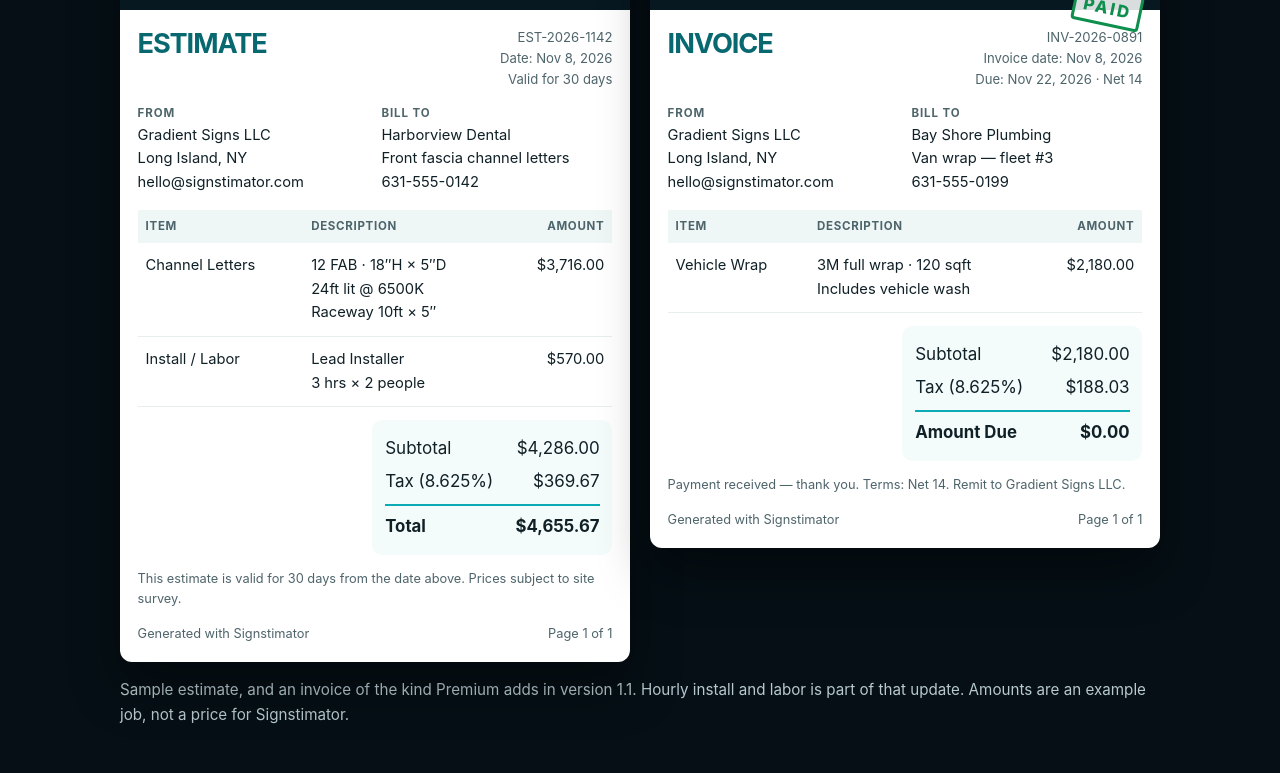
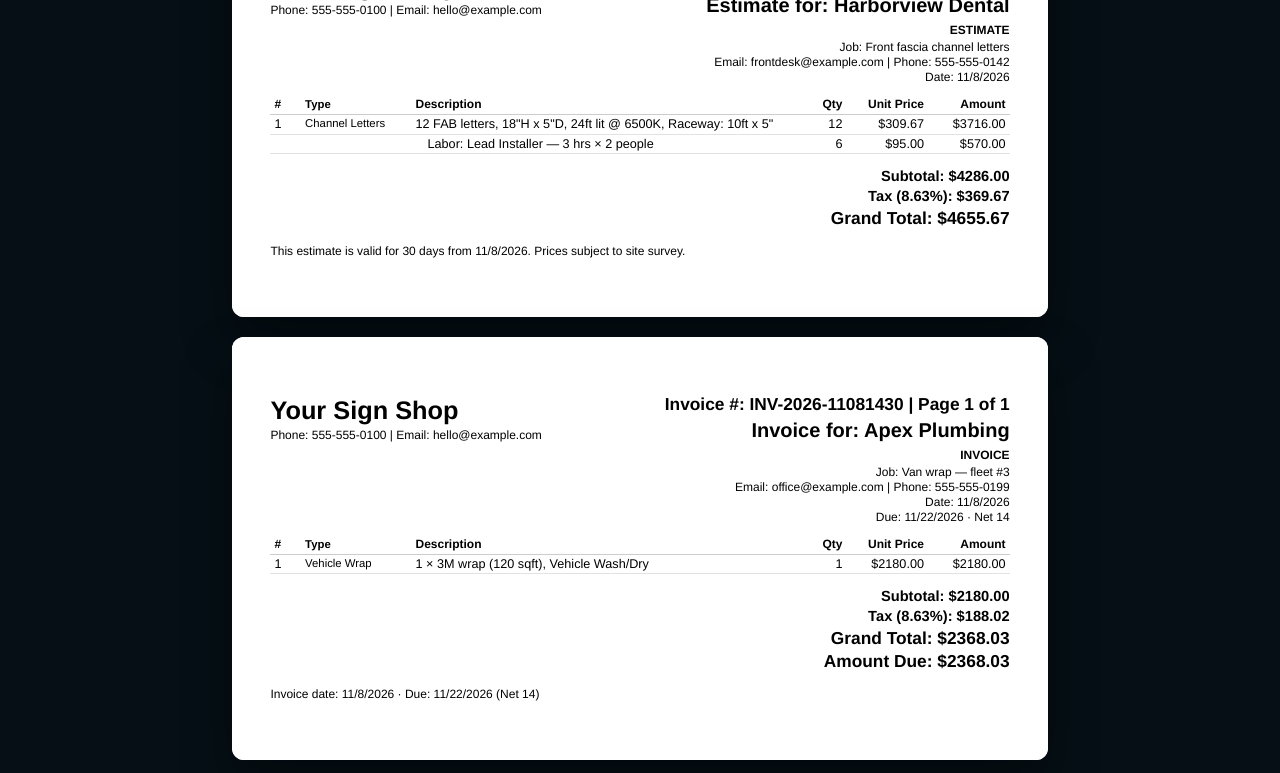
Before and after one commit to gradientsigns/signstimator-site, a plain HTML site: page index.html in a window 1280 px wide. Shown: the part 2815-3588 px from the top of the page. Drawn offline with Linux system fonts and the light colour scheme.

Commit message:
Match sample paperwork to the app export and drop Long Island.
The estimates section now uses the unbranded US Letter HTML from the app, with a generic shop name and 555 numbers. Long Island, Bay Shore, and 631 sample lines are gone.

Co-authored-by: gradientsigns <gradientsigns@users.noreply.github.com>

```diff
--- a/css/styles.css
+++ b/css/styles.css
@@ -340,6 +340,8 @@ h3 { letter-spacing: -0.02em; line-height: 1.25; }
 }
 
 .pair-figure { margin: 0; }
+
+.docs-figure { margin: 0; }
 
 .pair-figure figcaption,
 .docs-figure figcaption {
@@ -732,152 +734,106 @@ h3 { letter-spacing: -0.02em; line-height: 1.25; }
 .docs {
   display: grid;
   gap: 1.25rem;
+  grid-template-columns: minmax(0, 1fr);
 }
 
-.paper {
+/* Unbranded shop PDF, scoped from utils/estimatePdf.js.
+   Letter width when the column can hold 8.5in. Narrow screens reflow the same fields. */
+.export-frame {
+  width: 100%;
+  max-width: 8.5in;
+  min-width: 0;
+  margin-inline: auto;
   background: #fff;
-  color: var(--text);
+  color: #000;
   border-radius: 12px;
   overflow: hidden;
   box-shadow: 0 24px 50px rgba(0, 0, 0, 0.35);
-  position: relative;
 }
 
-.paper-top {
-  background: #071820;
-  color: #fff;
-  display: flex;
-  gap: 0.75rem;
-  align-items: center;
-  padding: 0.85rem 1rem;
+.export-doc {
+  background: #fff;
+  color: #000;
+  font-family: Helvetica, Arial, sans-serif;
+  font-size: 10pt;
 }
 
-.paper-top img {
-  width: 46px;
-  height: 46px;
-  border-radius: 12px;
-  display: block;
+.export-doc .page {
+  padding: 0.6in 0.4in;
+  background: #fff;
+  color: #000;
 }
 
-.paper-top strong { display: block; letter-spacing: -0.02em; }
-.paper-top span { display: block; color: #b7c9ce; font-size: 0.85rem; }
+.export-doc .head { display: flex; justify-content: space-between; align-items: flex-start; width: 100%; }
+.export-doc .left { width: 46%; padding-right: 8pt; }
+.export-doc .right { width: 52%; text-align: right; }
+.export-doc .coname { font-size: 19pt; font-weight: 700; line-height: 1.1; margin: 2pt 0; color: #000; }
+.export-doc .doc { font-size: 13pt; font-weight: 700; line-height: 1.2; margin: 0 0 2pt; color: #000; }
+.export-doc .forwho { font-size: 15pt; font-weight: 700; line-height: 1.2; margin: 0 0 3pt; color: #000; }
+.export-doc .kind { font-size: 9pt; font-weight: 700; margin: 0; color: #000; }
+.export-doc .tiny { font-size: 9pt; line-height: 1.25; margin: 0; color: #000; }
+.export-doc .paid { font-size: 11pt; font-weight: 700; margin-top: 3pt; color: #000; }
+.export-doc table { width: 100%; border-collapse: collapse; margin-top: 8pt; table-layout: fixed; }
+.export-doc tr { page-break-inside: avoid; }
+.export-doc th,
+.export-doc td {
+  border: none;
+  border-bottom: 0.6pt solid #e2e2e2;
+  padding: 2px 4px;
+  font-size: 9.5pt;
+  line-height: 1.15;
+  font-weight: 400;
+  text-align: left;
+  vertical-align: top;
+  background: #fff;
+  color: #000;
+  overflow-wrap: break-word;
+}
+.export-doc th { font-weight: 700; border-bottom: 0.75pt solid #ccc; font-size: 9pt; }
+.export-doc .col-num { width: 0.32in; }
+.export-doc .col-type { width: 1.15in; font-size: 8.5pt; white-space: nowrap; }
+.export-doc .col-desc { font-size: 9.5pt; white-space: normal; }
+.export-doc .labor-desc { padding-left: 12pt; }
+.export-doc .col-qty,
+.export-doc th.col-qty { width: 0.42in; text-align: right; }
+.export-doc .col-unit,
+.export-doc th.col-unit { width: 0.85in; text-align: right; white-space: nowrap; }
+.export-doc .col-price,
+.export-doc th.col-price { width: 0.85in; text-align: right; white-space: nowrap; }
+.export-doc .totals { margin-top: 10pt; text-align: right; font-weight: 700; font-size: 11pt; line-height: 1.35; color: #000; }
+.export-doc .totals .grand { font-size: 13pt; }
+.export-doc .note { margin-top: 10pt; font-size: 9pt; line-height: 1.3; font-weight: 400; text-align: left; color: #000; }
 
-.paper-body { padding: 1.05rem 1.1rem 0.9rem; }
-
-.doc-kicker {
-  display: flex;
-  justify-content: space-between;
-  gap: 1rem;
-  align-items: flex-start;
-}
-
-.doc-title {
-  margin: 0;
-  color: var(--teal-ink);
-  font-size: 1.7rem;
-  letter-spacing: -0.04em;
-}
-
-.doc-meta {
-  margin: 0;
-  text-align: right;
-  font-size: 0.82rem;
-  color: var(--muted);
-}
-
-.parties {
-  display: grid;
-  gap: 0.8rem;
-  margin: 1rem 0;
-  font-size: 0.92rem;
-}
-
-.parties h3 {
-  margin: 0 0 0.2rem;
-  font-size: 0.72rem;
-  letter-spacing: 0.08em;
-  text-transform: uppercase;
-  color: var(--muted);
-}
-
-.parties p { margin: 0; }
-
-.doc-table {
-  width: 100%;
-  border-collapse: collapse;
-  font-size: 0.92rem;
-}
-
-.doc-table th {
-  text-align: left;
-  font-size: 0.72rem;
-  letter-spacing: 0.06em;
-  text-transform: uppercase;
-  color: var(--muted);
-  background: #eef6f6;
-  padding: 0.45rem 0.5rem;
-}
-
-.doc-table td {
-  padding: 0.7rem 0.5rem;
-  vertical-align: top;
-  border-bottom: 1px solid #e6eeee;
-}
-
-.doc-table td:first-child,
-.doc-table th:first-child { white-space: nowrap; }
-
-.doc-table td:last-child,
-.doc-table th:last-child { text-align: right; }
-
-.totals {
-  margin-left: auto;
-  width: min(100%, 240px);
-  margin-top: 0.8rem;
-  background: #f4fbfb;
-  border-radius: 10px;
-  padding: 0.7rem 0.8rem;
-}
-
-.totals div {
-  display: flex;
-  justify-content: space-between;
-  gap: 1rem;
-  padding: 0.2rem 0;
-}
-
-.totals .grand {
-  border-top: 2px solid var(--teal);
-  margin-top: 0.35rem;
-  padding-top: 0.45rem;
-  font-size: 1.05rem;
-}
-
-.fine {
-  color: var(--muted);
-  font-size: 0.8rem;
-  margin: 0.9rem 0 0.2rem;
-}
-
-.print-row {
-  display: flex;
-  justify-content: space-between;
-  gap: 1rem;
-}
-
-.paid {
-  position: absolute;
-  top: 78px;
-  right: 18px;
-  border: 3px solid #0f8f4d;
-  color: #0f8f4d;
-  font-weight: 800;
-  letter-spacing: 0.14em;
-  padding: 0.1rem 0.45rem;
-  transform: rotate(12deg);
-  border-radius: 4px;
-  background: rgba(255, 255, 255, 0.85);
-  font-size: 1.05rem;
+@media (max-width: 859px) {
+  .export-doc .page { padding: 14px 10px 16px; }
+  .export-doc .head { flex-direction: column; gap: 8px; }
+  .export-doc .left,
+  .export-doc .right { width: 100%; padding-right: 0; }
+  .export-doc .right { text-align: left; }
+  .export-doc .coname { font-size: 18pt; }
+  .export-doc .doc { font-size: 11pt; }
+  .export-doc .forwho { font-size: 13pt; }
+  .export-doc .tiny,
+  .export-doc .kind { font-size: 10pt; }
+  .export-doc table { table-layout: auto; }
+  .export-doc .col-num,
+  .export-doc .col-type,
+  .export-doc .col-qty,
+  .export-doc th.col-qty,
+  .export-doc .col-unit,
+  .export-doc th.col-unit,
+  .export-doc .col-price,
+  .export-doc th.col-price { width: auto; }
+  .export-doc .col-type { white-space: normal; }
+  .export-doc th,
+  .export-doc td { overflow-wrap: normal; padding: 3px 3px; }
+  .export-doc th.col-unit,
+  .export-doc th.col-price { white-space: normal; }
+  .export-doc td.col-qty,
+  .export-doc td.col-unit,
+  .export-doc td.col-price { white-space: nowrap; }
+  .export-doc .col-desc { overflow-wrap: break-word; }
+  .export-doc .labor-desc { padding-left: 0; }
 }
 
 .plans {
@@ -1096,7 +1052,6 @@ h3 { letter-spacing: -0.02em; line-height: 1.25; }
 
 @media (min-width: 640px) {
   .cards { grid-template-columns: 1fr 1fr; }
-  .parties { grid-template-columns: 1fr 1fr; }
   .prose { padding: 2rem 2.2rem 2.2rem; }
 }
 
@@ -1108,7 +1063,6 @@ h3 { letter-spacing: -0.02em; line-height: 1.25; }
     align-items: flex-start;
   }
   .plans { grid-template-columns: 1fr 1fr; }
-  .docs { grid-template-columns: 1fr 1fr; align-items: start; }
 }
 
 @media (min-width: 980px) {
--- a/index.html
+++ b/index.html
@@ -323,89 +323,116 @@
         <h2>Estimates and invoices</h2>
         <p class="section-lead">Version 1.0 includes PDF and text export. Version 1.1 Premium adds JPEG export, CSV and QuickBooks export, and Estimate to Invoice. The paperwork below is a sample job.</p>
         <figure class="docs-figure">
-          <div class="docs" aria-hidden="true">
-            <article class="paper">
-              <header class="paper-top">
-                <img src="assets/logo.jpg" alt="" width="46" height="46">
-                <div><strong>Signstimator</strong><span>Gradient Signs LLC<br>Long Island, NY</span></div>
-              </header>
-              <div class="paper-body">
-                <div class="doc-kicker">
-                  <h3 class="doc-title">ESTIMATE</h3>
-                  <p class="doc-meta">EST-2026-1142<br>Date: Nov 8, 2026<br>Valid for 30 days</p>
+          <!-- Sample pages are the app's unbranded PDF HTML from utils/estimatePdf.js. -->
+          <div class="docs">
+            <article class="export-frame">
+              <div class="export-doc">
+                <div class="page">
+                  <div class="head">
+                    <div class="left">
+                      <div class="coname">Your Sign Shop</div>
+                      <div class="tiny"></div>
+                      <div class="tiny">Phone: 555-555-0100 | Email: hello@example.com</div>
                     </div>
-                <div class="parties">
-                  <div>
-                    <h3>From</h3>
-                    <p>Gradient Signs LLC<br>Long Island, NY<br>hello@signstimator.com</p>
-                  </div>
-                  <div>
-                    <h3>Bill to</h3>
-                    <p>Harborview Dental<br>Front fascia channel letters<br>631-555-0142</p>
+                    <div class="right">
+                      <div class="doc">Invoice #: EST-2026-11080941 | Page 1 of 1</div>
+                      <div class="forwho">Estimate for: Harborview Dental</div>
+                      <div class="kind">ESTIMATE</div>
+                      <div class="tiny">Job: Front fascia channel letters</div>
+                      <div class="tiny"></div>
+                      <div class="tiny">Email: frontdesk@example.com | Phone: 555-555-0142</div>
+                      <div class="tiny">Date: 11/8/2026</div>
                     </div>
                   </div>
-                <table class="doc-table">
-                  <thead><tr><th>Item</th><th>Description</th><th>Amount</th></tr></thead>
+                  <table>
+                    <thead>
+                      <tr>
+                        <th class="col-num">#</th>
+                        <th class="col-type">Type</th>
+                        <th>Description</th>
+                        <th class="col-qty">Qty</th>
+                        <th class="col-unit">Unit Price</th>
+                        <th class="col-price">Amount</th>
+                      </tr>
+                    </thead>
                     <tbody>
                       <tr>
-                      <td>Channel Letters</td>
-                      <td>12 FAB · 18″H × 5″D<br>24ft lit @ 6500K<br>Raceway 10ft × 5″</td>
-                      <td>$3,716.00</td>
+                        <td class="col-num">1</td>
+                        <td class="col-type">Channel Letters</td>
+                        <td class="col-desc">12 FAB letters, 18"H x 5"D, 24ft lit @ 6500K, Raceway: 10ft x 5"</td>
+                        <td class="col-qty">12</td>
+                        <td class="col-unit">$309.67</td>
+                        <td class="col-price">$3716.00</td>
                       </tr>
-                    <tr>
-                      <td>Install / Labor</td>
-                      <td>Lead Installer<br>3 hrs × 2 people</td>
-                      <td>$570.00</td>
+                      <tr class="labor">
+                        <td class="col-num"></td>
+                        <td class="col-type"></td>
+                        <td class="col-desc labor-desc">Labor: Lead Installer — 3 hrs × 2 people</td>
+                        <td class="col-qty">6</td>
+                        <td class="col-unit">$95.00</td>
+                        <td class="col-price">$570.00</td>
                       </tr>
                     </tbody>
                   </table>
                   <div class="totals">
-                  <div><span>Subtotal</span><span>$4,286.00</span></div>
-                  <div><span>Tax (8.625%)</span><span>$369.67</span></div>
-                  <div class="grand"><strong>Total</strong><strong>$4,655.67</strong></div>
+                    <div>Subtotal: $4286.00</div>
+                    <div>Tax (8.63%): $369.67</div>
+                    <div class="grand">Grand Total: $4655.67</div>
                   </div>
-                <p class="fine">This estimate is valid for 30 days from the date above. Prices subject to site survey.</p>
-                <p class="fine print-row"><span>Generated with Signstimator</span><span>Page 1 of 1</span></p>
+                  <div class="note">This estimate is valid for 30 days from 11/8/2026. Prices subject to site survey.</div>
+                </div>
               </div>
             </article>
-            <article class="paper">
-              <header class="paper-top">
-                <img src="assets/logo.jpg" alt="" width="46" height="46">
-                <div><strong>Signstimator</strong><span>Gradient Signs LLC<br>Long Island, NY</span></div>
-              </header>
-              <div class="paid">PAID</div>
-              <div class="paper-body">
-                <div class="doc-kicker">
-                  <h3 class="doc-title">INVOICE</h3>
-                  <p class="doc-meta">INV-2026-0891<br>Invoice date: Nov 8, 2026<br>Due: Nov 22, 2026 · Net 14</p>
+            <article class="export-frame">
+              <div class="export-doc">
+                <div class="page">
+                  <div class="head">
+                    <div class="left">
+                      <div class="coname">Your Sign Shop</div>
+                      <div class="tiny"></div>
+                      <div class="tiny">Phone: 555-555-0100 | Email: hello@example.com</div>
                     </div>
-                <div class="parties">
-                  <div>
-                    <h3>From</h3>
-                    <p>Gradient Signs LLC<br>Long Island, NY<br>hello@signstimator.com</p>
-                  </div>
-                  <div>
-                    <h3>Bill to</h3>
-                    <p>Bay Shore Plumbing<br>Van wrap — fleet #3<br>631-555-0199</p>
+                    <div class="right">
+                      <div class="doc">Invoice #: INV-2026-11081430 | Page 1 of 1</div>
+                      <div class="forwho">Invoice for: Apex Plumbing</div>
+                      <div class="kind">INVOICE</div>
+                      <div class="tiny">Job: Van wrap — fleet #3</div>
+                      <div class="tiny"></div>
+                      <div class="tiny">Email: office@example.com | Phone: 555-555-0199</div>
+                      <div class="tiny">Date: 11/8/2026</div>
+                      <div class="tiny">Due: 11/22/2026 · Net 14</div>
                     </div>
                   </div>
-                <table class="doc-table">
-                  <thead><tr><th>Item</th><th>Description</th><th>Amount</th></tr></thead>
+                  <table>
+                    <thead>
+                      <tr>
+                        <th class="col-num">#</th>
+                        <th class="col-type">Type</th>
+                        <th>Description</th>
+                        <th class="col-qty">Qty</th>
+                        <th class="col-unit">Unit Price</th>
+                        <th class="col-price">Amount</th>
+                      </tr>
+                    </thead>
                     <tbody>
                       <tr>
-                      <td>Vehicle Wrap</td>
-                      <td>3M full wrap · 120 sqft<br>Includes vehicle wash</td>
-                      <td>$2,180.00</td>
+                        <td class="col-num">1</td>
+                        <td class="col-type">Vehicle Wrap</td>
+                        <td class="col-desc">1 × 3M wrap (120 sqft), Vehicle Wash/Dry</td>
+                        <td class="col-qty">1</td>
+                        <td class="col-unit">$2180.00</td>
+                        <td class="col-price">$2180.00</td>
                       </tr>
                     </tbody>
                   </table>
                   <div class="totals">
-                  <div><span>Subtotal</span><span>$2,180.00</span></div>
-                  <div><span>Tax (8.625%)</span><span>$188.03</span></div>
-                  <div class="grand"><strong>Amount Due</strong><strong>$0.00</strong></div>
+                    <div>Subtotal: $2180.00</div>
+                    <div>Tax (8.63%): $188.02</div>
+                    <div class="grand">Grand Total: $2368.03</div>
+                    <div class="grand">Amount Due: $2368.03</div>
                   </div>
-                <p class="fine">Payment received — thank you. Terms: Net 14. Remit to Gradient Signs LLC.</p>
-                <p class="fine print-row"><span>Generated with Signstimator</span><span>Page 1 of 1</span></p>
+                  <div class="note">Invoice date: 11/8/2026 · Due: 11/22/2026 (Net 14)</div>
+                </div>
               </div>
             </article>
           </div>
```
Lines whose indentation alone changed are shown as unchanged.
